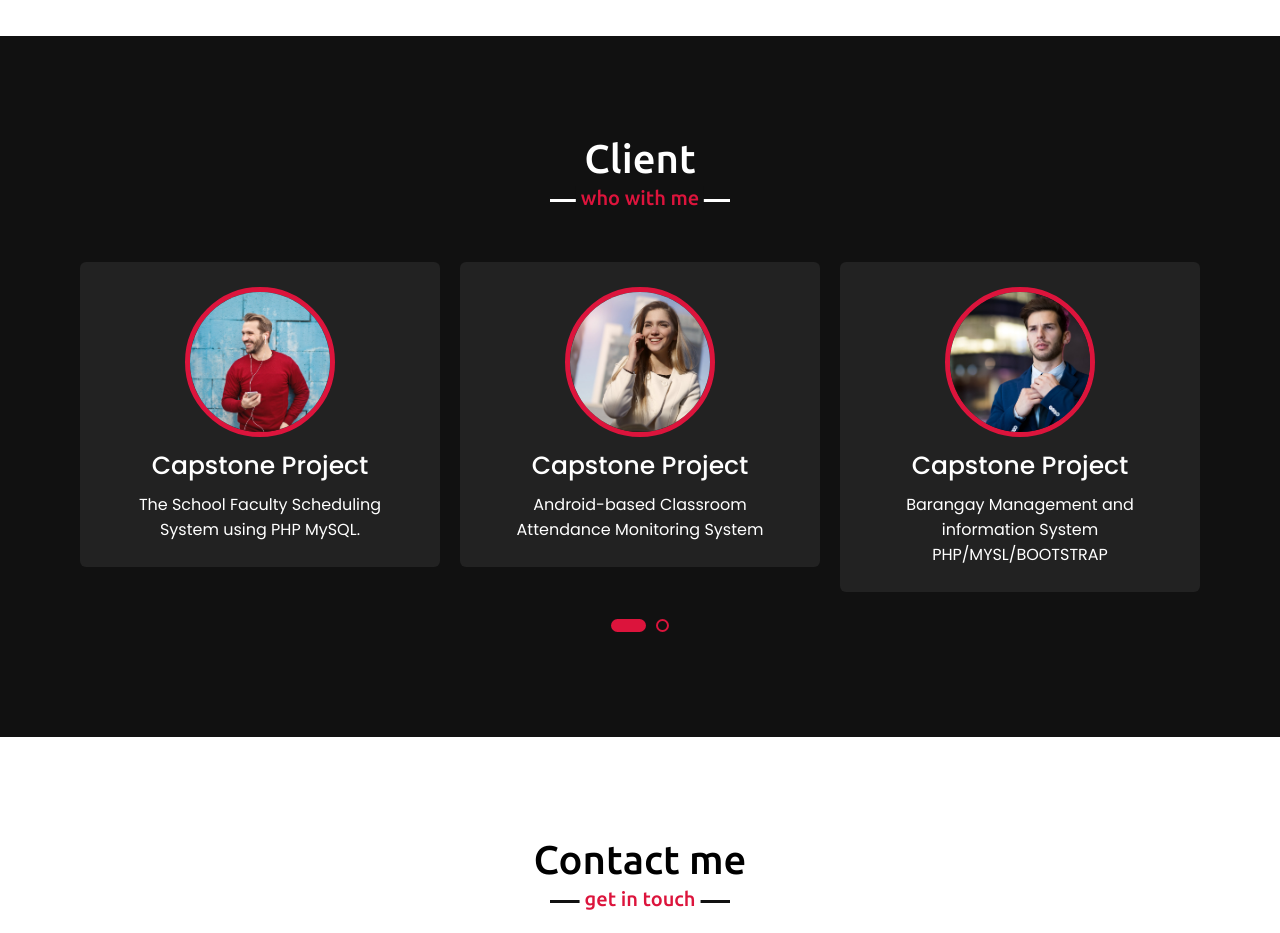
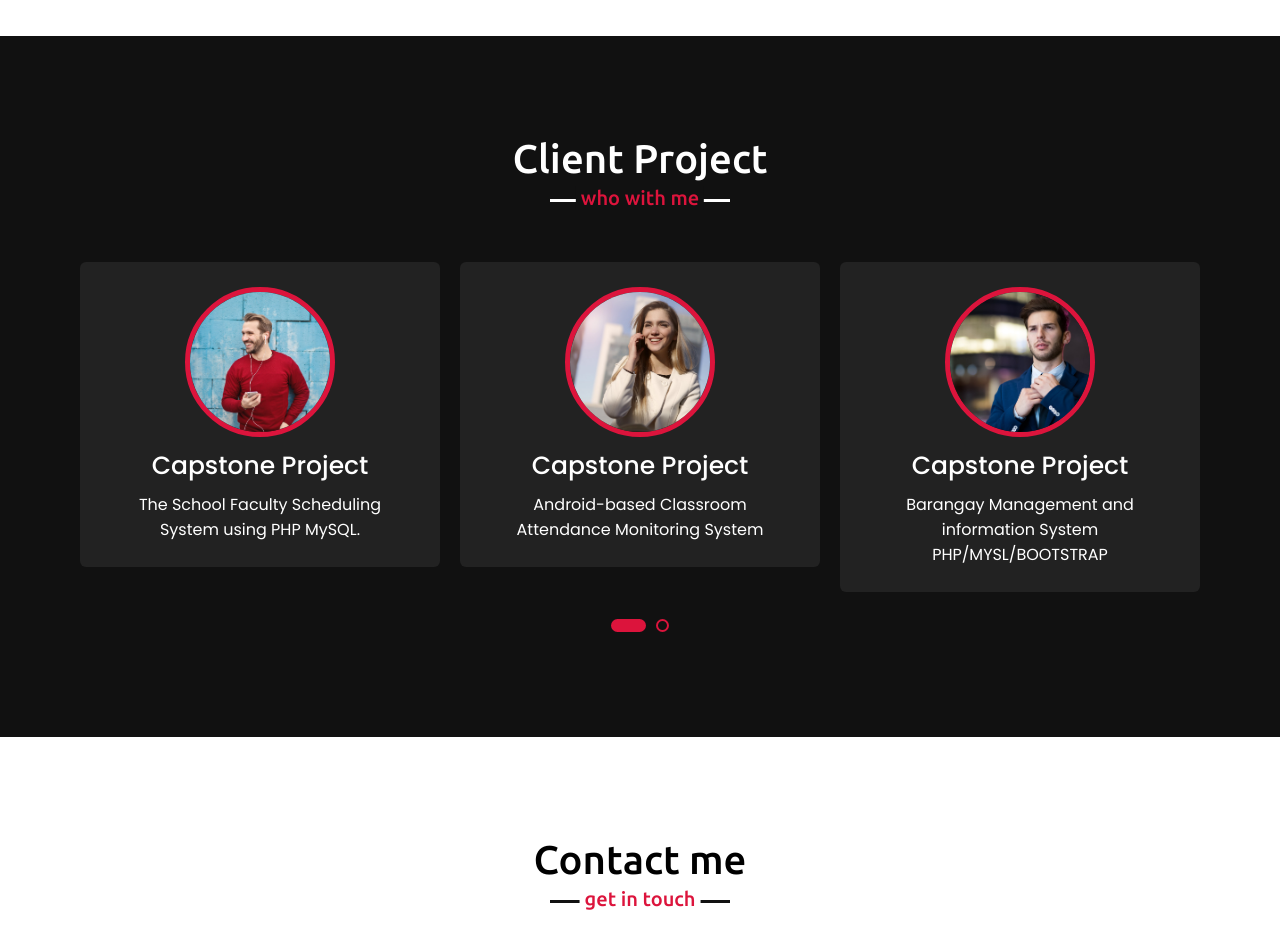
Before and after one commit to Kenscript404/KenToy, a plain HTML site: page index.html in a window 1280 px wide. Shown: the part 2640-3573 px from the top of the page. Drawn offline with nearby package versions, Linux system fonts and the light colour scheme.

Commit message:
Update index.html

```diff
--- a/index.html
+++ b/index.html
@@ -154,7 +154,7 @@
     <!-- teams section start -->
     <section class="teams" id="teams">
         <div class="max-width">
-            <h2 class="title">Client</h2>
+            <h2 class="title">Client Project</h2>
             <div class="carousel owl-carousel">
                 <div class="card">
                     <div class="box">
```
